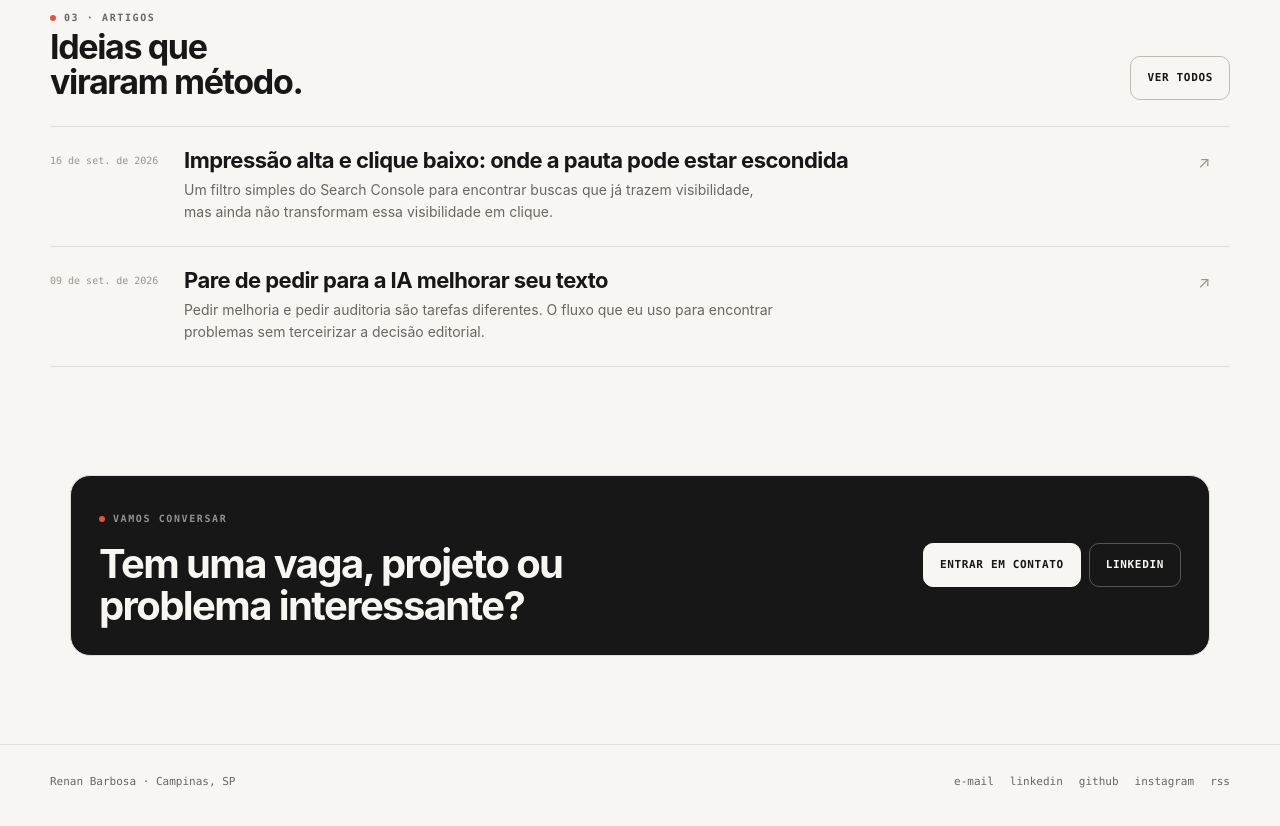
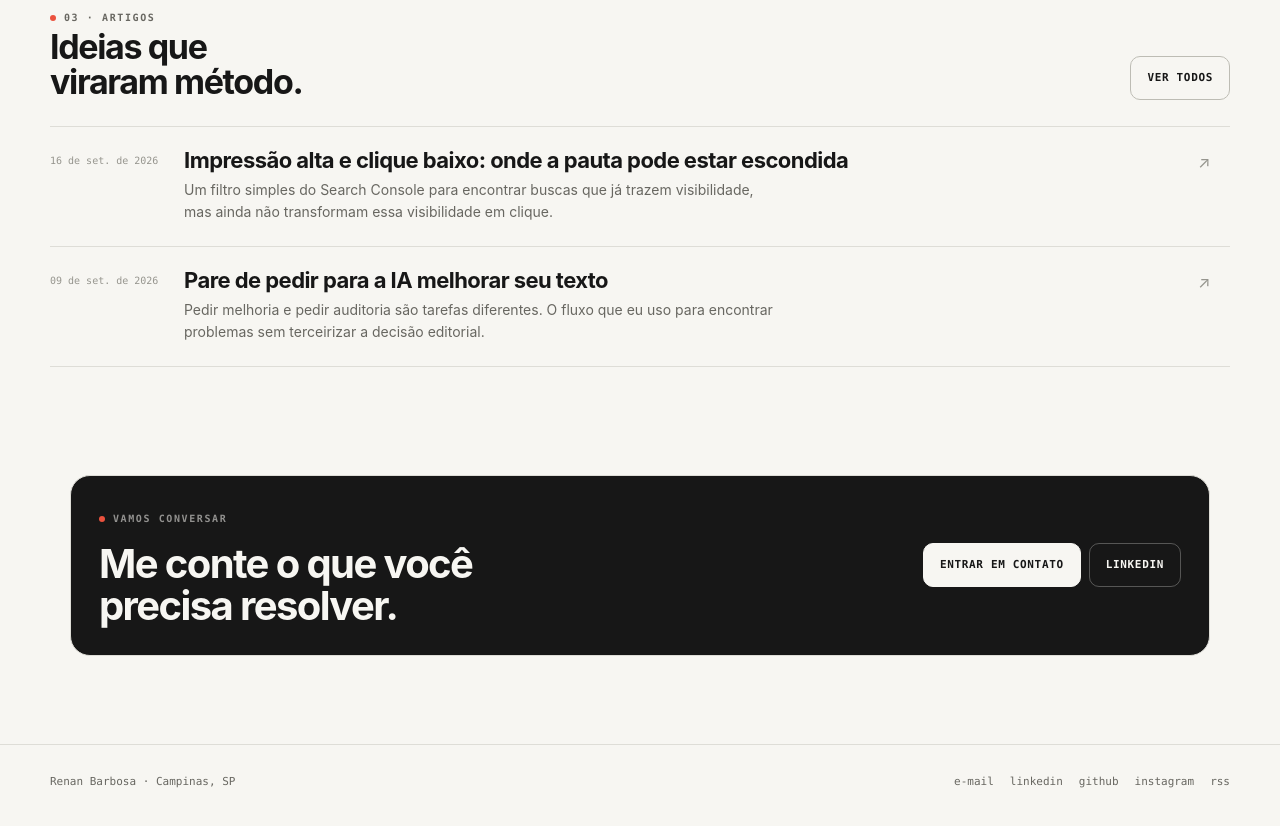
Before and after one commit to Blooberzin/site-portfolio, an Astro site in the folder site/: page / in a window 1280 px wide. Shown: the part 2953-3779 px from the top of the page. Built offline with nearby package versions, Linux system fonts and the light colour scheme; Astro itself is replaced by a stand-in of ours.

Commit message:
Update Chamada title in index.astro

```diff
--- a/site/src/pages/index.astro
+++ b/site/src/pages/index.astro
@@ -126,5 +126,5 @@ const fmt = (d) =>
     </div>
   </section>
 
-  <Chamada titulo="Tem uma vaga, projeto ou problema interessante?" />
+  <Chamada titulo="Me conte o que você precisa resolver." />
 </Base>
```
